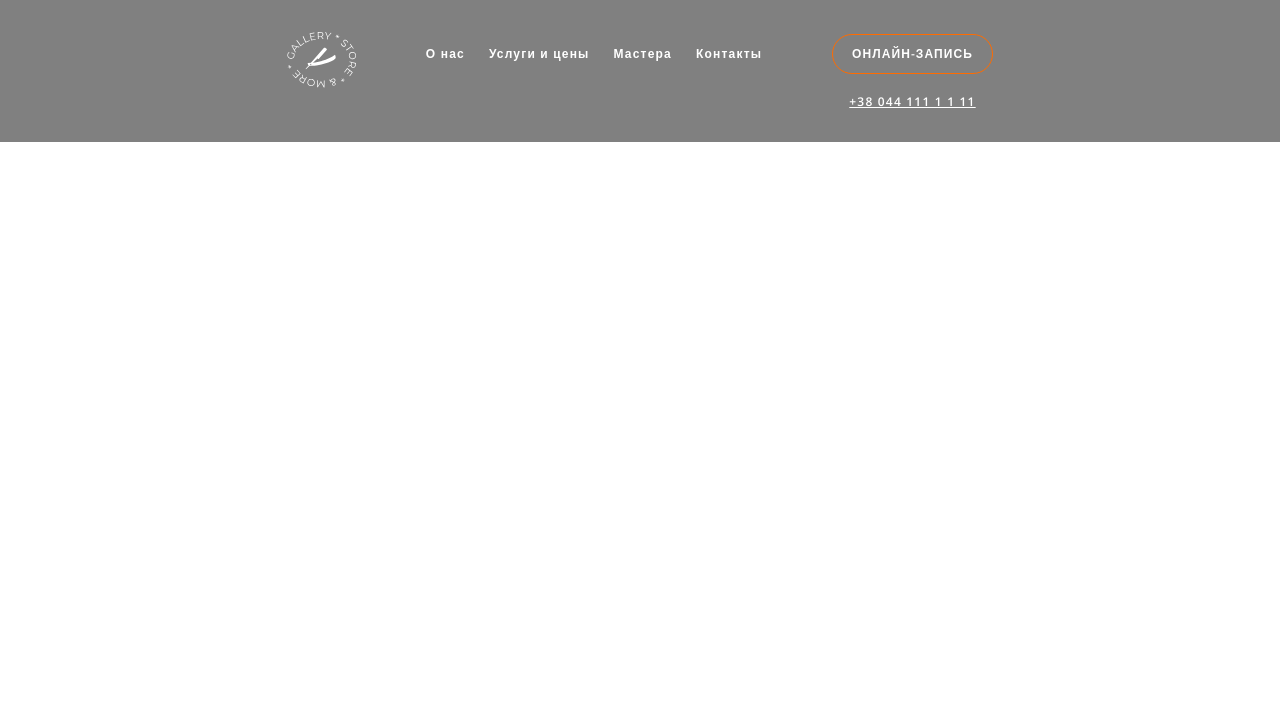
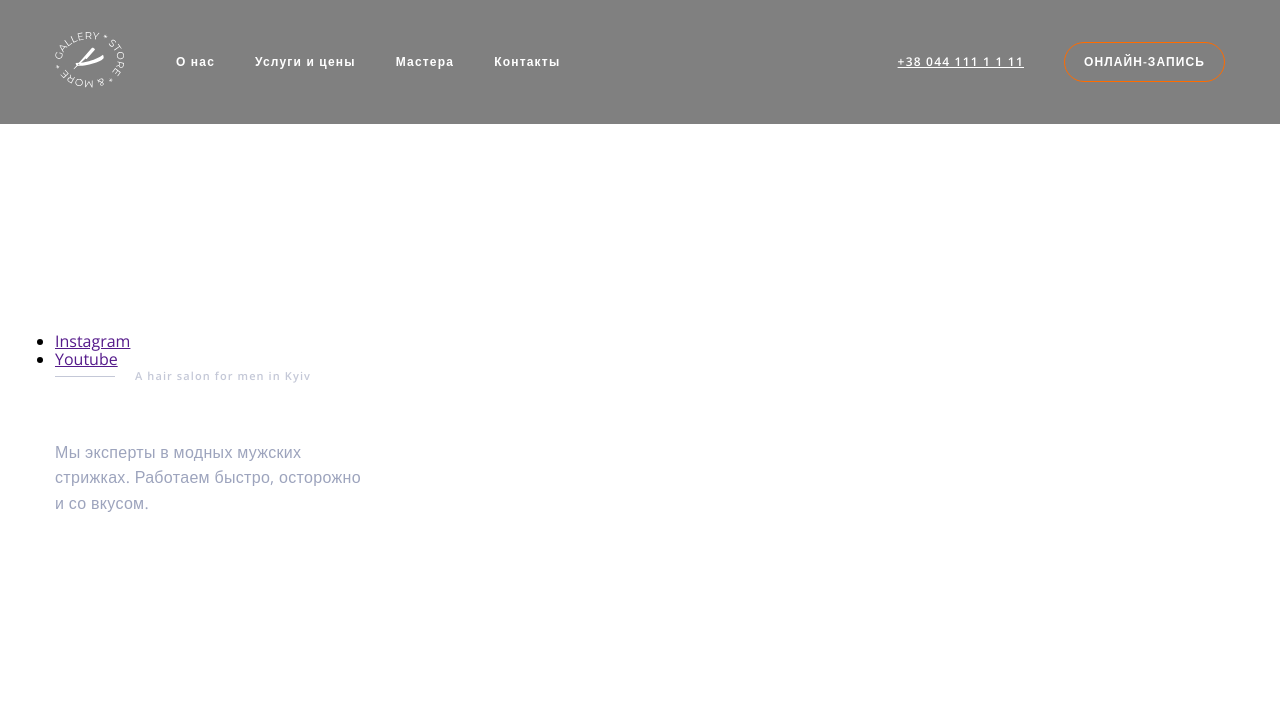
Before and after one commit to VasylArtymovych/own-work-burbershop, a plain HTML site: page index.html in a window 1280 px wide. Drawn offline with nearby package versions, Linux system fonts and the light colour scheme.

Commit message:
upgreded header, added hero

```diff
--- a/index.html
+++ b/index.html
@@ -16,17 +16,14 @@
     <!-- header -->
     <header class="header">
         <div class="container header__container">
-            <a href="" class="header-logo">
-                <svg
-                class="header-logo__icon"
-                width="69px"
-                height="56px">
-                    <use
-                    href="./images/icons.svg#Logo">
-                    </use>
-                </svg>
-            </a>
+
             <nav class="nav">
+                <a href="" class="header-logo">
+                    <svg class="header-logo__icon" width="69px" height="56px">
+                        <use href="./images/icons.svg#Logo">
+                        </use>
+                    </svg>
+                </a>
                 <ul class="nav__list">
                     <li class="nav__item">
                         <a href="" class="nav__link">О нас</a>
@@ -88,13 +85,13 @@
                             онлайн-запись
                         </button>
                     </div>
-                    <ul class="mobile-menu-scial">
+                    <ul class="mobile-menu-social">
                         <li class="mobile-menu-scial__item">
                             <a lang="en" href="" class="mobile-menu-scial__link">
                                 Instagram
                             </a>
                         </li>
-                        <li class=mobile-menu-scial__item">
+                        <li class="mobile-menu-scial__item">
                             <a lang="en" href="" class="mobile-menu-scial__link">
                                 Youtube
                             </a>
@@ -104,7 +101,32 @@
             </div>
         </div>
     </header>
-    <main></main>
+    <main>
+    <section class="section hero-section">
+        <div class="container hero-container">
+            <div class="hero-left">
+                <ul class="hero-left_social social">
+                    <li class="social__item">
+                        <a lang="en" href="" class="social__link">
+                            Instagram
+                        </a>
+                    </li>
+                    <li class="social__item">
+                        <a lang="en" href="" class="social__link">
+                            Youtube
+                        </a>
+                    </li>
+                </ul>
+            </div>
+            <div class="hero-right">
+                <p lang="en" class="pre-title">A hair salon for men in Kyiv</p>
+                <h1 lang="en" class="main-title">BarberShop</h1>
+                <p class="after-title hero-right__after-title">Мы эксперты в модных мужских стрижках.
+                    Работаем быстро, осторожно и со вкусом.</p>
+            </div>
+        </div>
+    </section>
+    </main>
     <footer></footer>
 
     <script defer src="https://cdnjs.cloudflare.com/ajax/libs/body-scroll-lock/3.1.5/bodyScrollLock.min.js"
--- a/sass/components/_mobile-menu.scss
+++ b/sass/components/_mobile-menu.scss
@@ -74,19 +74,32 @@
 
 .mobile-menu-scial {
   @extend %list;
+
   &__item {
     margin-bottom: 24px;
+    display: flex;
+    align-items: center;
   }
+
+  &__item::before {
+    content: '';
+    margin-right: 40px;
+    width: 60px;
+    height: 1px;
+    background-color: $color-fourth-text;
+  }
+
+  &__item:last-child::before {
+    content: '';
+    margin-right: 40px;
+    width: 60px;
+    height: 1px;
+    background-color: transparent;
+  }
+
   &__link {
     @extend %link;
     @include font($fw: 600, $fz: 14px, $lh: 1.35, $ls: 0.2em);
     color: $color-fourth-text;
   }
-  &__link::before {
-    content: '';
-    display: block;
-    width: 60px;
-    height: 1px;
-    background-color: black;
-  }
 }
--- a/sass/components/_nav.scss
+++ b/sass/components/_nav.scss
@@ -1,4 +1,6 @@
 .nav {
+  display: flex;
+  align-items: center;
 }
 
 .nav__list {
@@ -9,6 +11,9 @@
 
   @media screen and(max-width:767px) {
     display: none;
+  }
+  @media screen and(min-width:1200px) {
+    gap: 40px;
   }
 }
 
@@ -22,7 +27,4 @@
   &:focus {
     color: $color-accent;
   }
-  @media screen and(min-width:768px) {
-    padding-top: 14px;
-  }
 }
--- /dev/null
+++ b/sass/components/_social.scss
@@ -0,0 +1,9 @@
+.social {
+  @media screen and(max-width:767px) {
+    display: none;
+  }
+}
+.social__item {
+}
+.social__link {
+}
--- /dev/null
+++ b/sass/components/_titles.scss
@@ -0,0 +1,24 @@
+.main-title {
+  @include font($fw: 700, $fz: 48px, $lh: 1.17, $ls: 0.05em);
+  color: $color-main-title;
+}
+
+.pre-title {
+  display: flex;
+  align-items: center;
+  @include font($fw: 600, $fz: 11px, $lh: 1.36, $ls: 0.1em);
+  color: $color-second-text;
+
+  &::before {
+    content: '';
+    margin-right: 20px;
+    width: 60px;
+    height: 1px;
+    background-color: $color-second-text;
+  }
+}
+
+.after-title {
+  @include font($fw: 400, $fz: 16px, $lh: 1.6, $ls: 0.02em);
+  color: $color-third-text;
+}
--- a/sass/layout/_container.scss
+++ b/sass/layout/_container.scss
@@ -9,5 +9,12 @@
 
   @media screen and(min-width:768px) {
     width: 768px;
+    padding-right: 15px;
+    padding-left: 15px;
+  }
+  @media screen and(min-width:1200px) {
+    width: 1200px;
+    padding-right: 15px;
+    padding-left: 15px;
   }
 }
--- a/sass/layout/_header.scss
+++ b/sass/layout/_header.scss
@@ -17,9 +17,13 @@
   @media screen and(min-width:768px) {
     align-items: flex-start;
   }
+  @media screen and(min-width:1200px) {
+    align-items: center;
+  }
 }
 
 .header-logo {
+  margin-right: 52px;
   &__icon {
     fill: $color-main-title;
 
@@ -41,7 +45,13 @@
   }
 
   @media screen and(min-width:768px) {
-    padding-top: 2px;
+    padding-top: 10px;
+  }
+
+  @media screen and(min-width:1200px) {
+    flex-direction: row;
+    padding-top: 0px;
+    gap: 40px;
   }
 
   &__btn {
@@ -58,6 +68,9 @@
     &:focus {
       color: $color-accent;
     }
+    @media screen and(min-width:1200px) {
+      order: -1;
+    }
   }
 }
 
--- /dev/null
+++ b/sass/layout/_hero.scss
@@ -0,0 +1,13 @@
+.hero-section {
+  padding-top: 208px;
+  padding-bottom: 183px;
+}
+
+.hero-left {
+}
+
+.hero-right {
+  &__after-title {
+    max-width: 306px;
+  }
+}
--- a/sass/main.scss
+++ b/sass/main.scss
@@ -9,3 +9,6 @@
 @import './components/nav';
 @import './layout/header';
 @import './components/mobile-menu';
+@import './components/social';
+@import './layout/hero';
+@import './components/titles';
```
Also changed, not shown: css/main.css, css/main.min.css, 2 other files.
